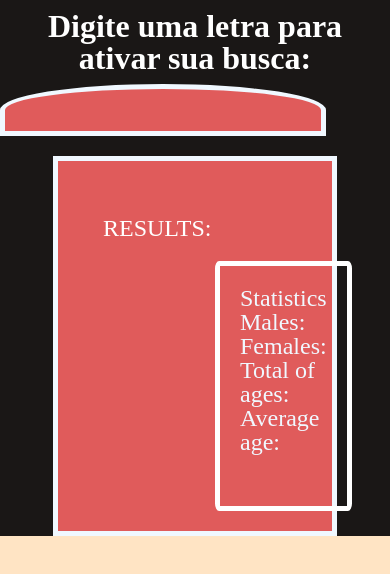
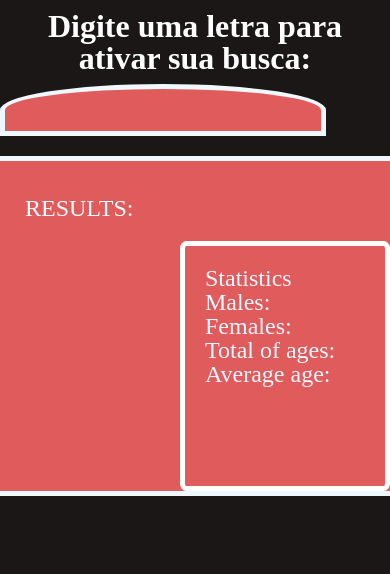
Before and after one commit to speedsul/desafio-1---fork-02, a plain HTML site: page index.html in a window 390 px wide. Drawn offline with Linux system fonts and the light colour scheme; no server answers.

Commit message:
update css media mobile screem

```diff
--- a/style.css
+++ b/css/style.css
@@ -1,5 +1,5 @@
 body {
-  background-color: bisque;
+  background-color: rgb(26, 23, 22);
 }
 .wrapper {
   display: flex;
@@ -9,6 +9,7 @@ body {
   height: auto;
   background-color: rgb(26, 23, 22);
 }
+
 .wrapper > .input {
   display: flex;
   flex-direction: column;
@@ -40,6 +41,16 @@ body {
   width: 60vw;
   padding: 20px;
   background: rgb(224, 91, 91);
+}
+@media only screen and (max-width: 800px) {
+  .wrapper > .float-container > .float-child {
+    flex-direction: column;
+    margin: 0px;
+  }
+  .wrapper > .float-container {
+    padding: 0px;
+    width: 100%;
+  }
 }
 .wrapper > .float-container > .float-child {
   flex-direction: row;
--- a/index.html
+++ b/index.html
@@ -4,7 +4,7 @@
     <meta charset="utf-8" />
     <meta name="viewport" content="width=device-width" />
     <title>API random user Example</title>
-    <link href="./style.css" rel="stylesheet" type="text/css" />
+    <link href="./css/style.css" rel="stylesheet" type="text/css" />
     <link href="./css/reset.css" rel="stylesheet" type="text/css" />
   </head>
   <body>
```
